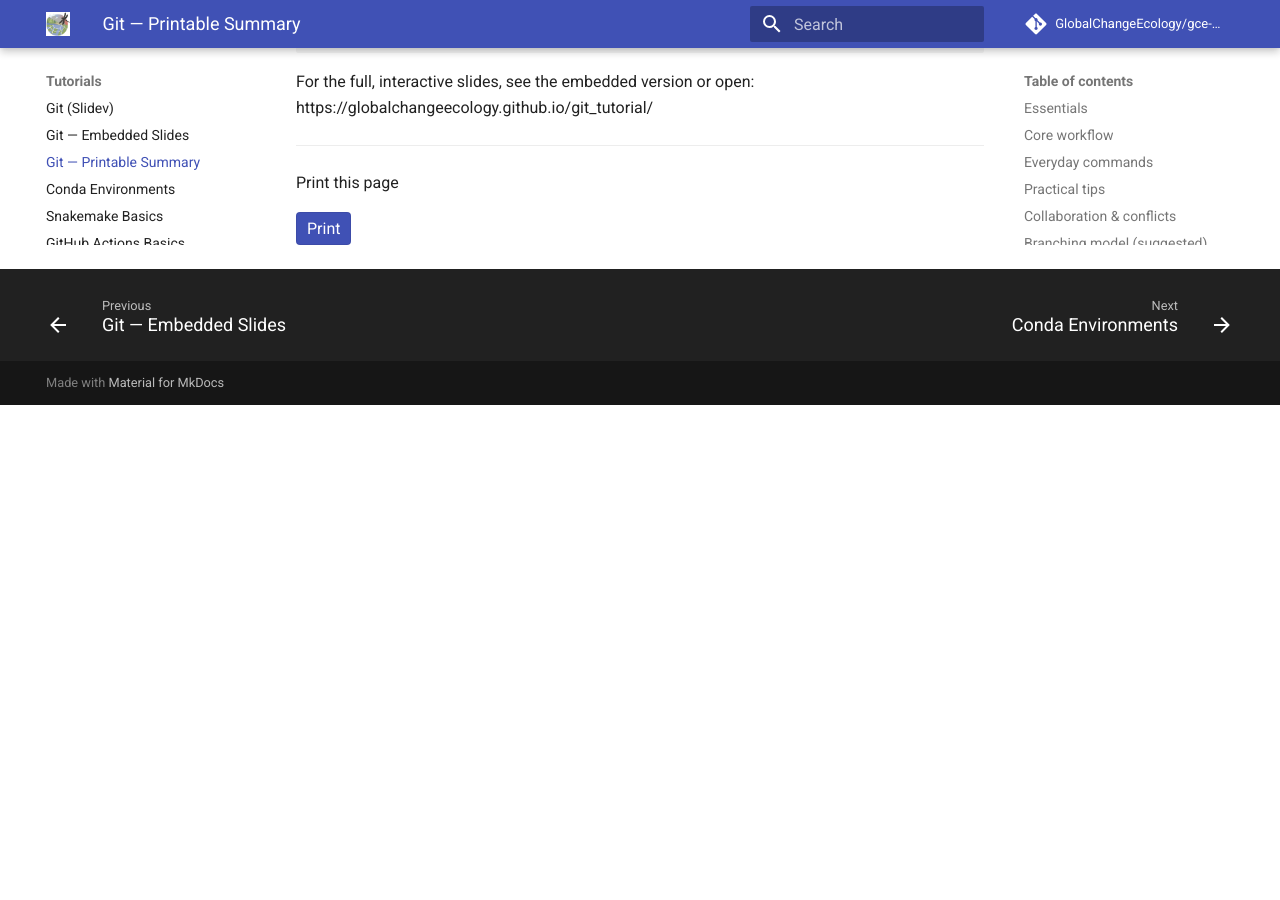
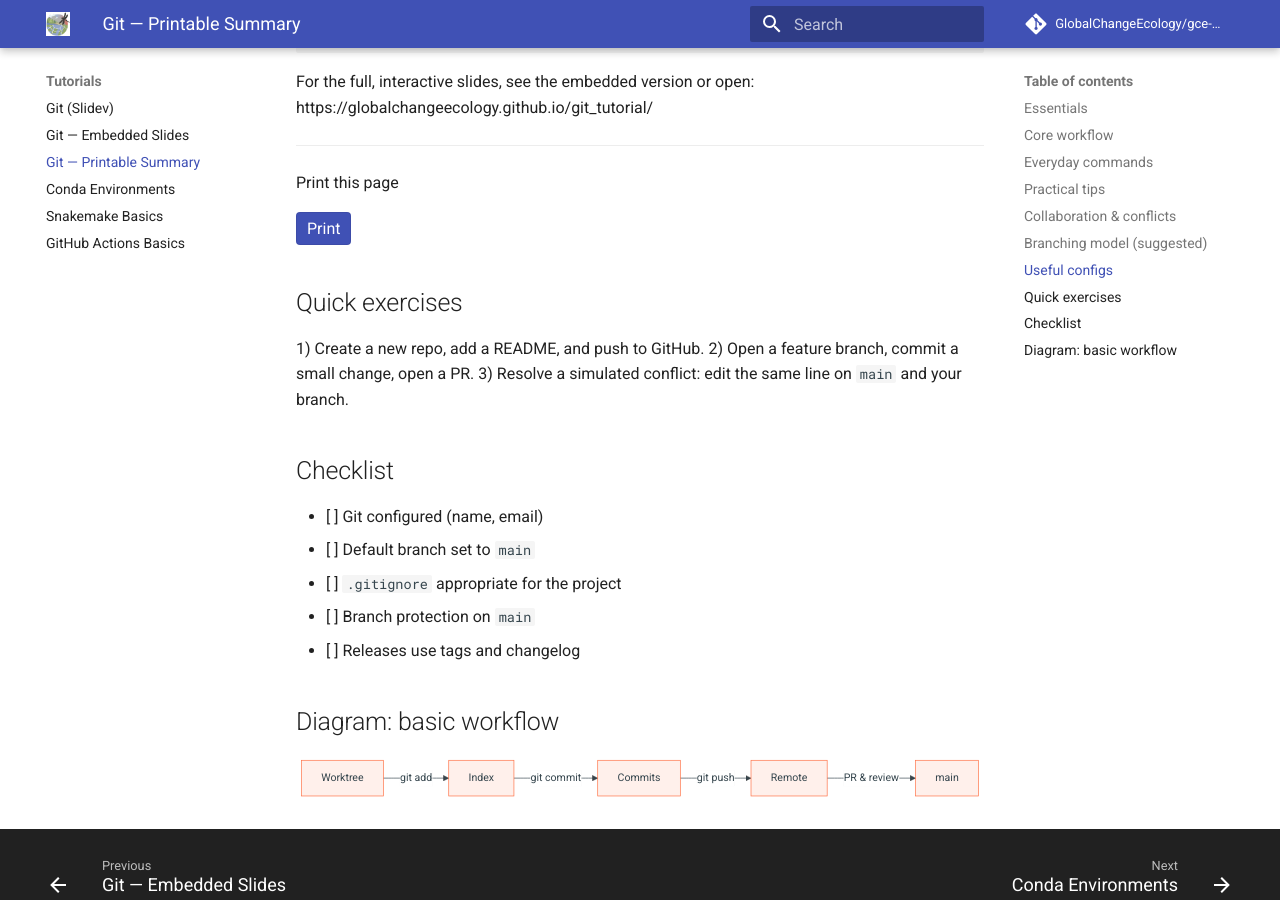
Before and after one commit to GlobalChangeEcology/gce-sustainable-code-and-data-handbook, an MkDocs documentation site: the page built from docs/tutorials/GIT_TUTORIAL_SUMMARY.md, in a window 1280 px wide and 900 px high, scrolled down 2008 px. Built offline with MkDocs 1.6.1 and Material for MkDocs 9.7.7, drawn with Linux system fonts in a browser that asks for light colours; comment, search, counter and statistics services are not loaded; before the commit the page ends 2413 px from its top, so only the background shows below that.

Commit message:
Tutorials: add exercises, checklists, and diagrams; enhance embed fallback

````diff
--- a/docs/tutorials/GIT_TUTORIAL_SUMMARY.md
+++ b/docs/tutorials/GIT_TUTORIAL_SUMMARY.md
@@ -71,3 +71,25 @@ For the full, interactive slides, see the embedded version or open: https://glob
 Print this page
 
 <button onclick="window.print()" style="padding:6px 10px;border:1px solid var(--md-default-fg-color--lightest);border-radius:4px;background:var(--md-primary-fg-color);color:white;cursor:pointer;">Print</button>
+
+## Quick exercises
+1) Create a new repo, add a README, and push to GitHub.
+2) Open a feature branch, commit a small change, open a PR.
+3) Resolve a simulated conflict: edit the same line on `main` and your branch.
+
+## Checklist
+- [ ] Git configured (name, email)
+- [ ] Default branch set to `main`
+- [ ] `.gitignore` appropriate for the project
+- [ ] Branch protection on `main`
+- [ ] Releases use tags and changelog
+
+## Diagram: basic workflow
+
+```mermaid
+flowchart LR
+	W[Worktree] -->|git add| I[Index]
+	I -->|git commit| C[Commits]
+	C -->|git push| R[Remote]
+	R -->|PR & review| M[main]
+```
````
Also changed, not shown: docs/tutorials/CONDA_TUTORIAL.md (+18 -0 lines), docs/tutorials/GHA_TUTORIAL.md (+20 -0 lines), docs/tutorials/GIT_TUTORIAL_EMBED.md (+4 -1 lines), docs/tutorials/SNAKEMAKE_TUTORIAL.md (+20 -0 lines).
